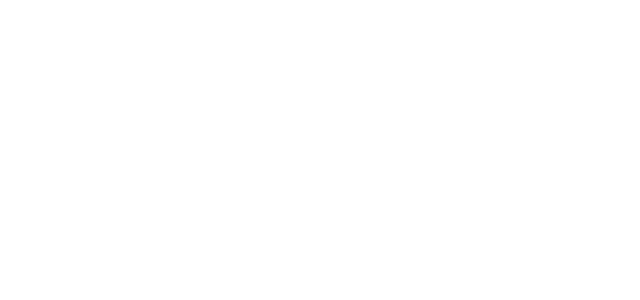
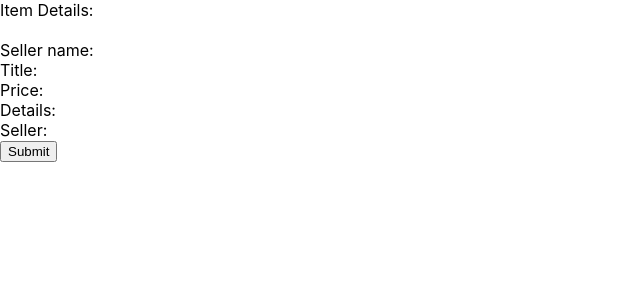
Before and after one commit to rmelisa/alibay-frontend, a React (Create React App) app: page /details/1 in a window 1280 px wide. Shown: the top 300 px of the page, without its empty margins (0-640 px from the left). Built offline with nearby package versions, Linux system fonts and the light colour scheme; no server answers.

Commit message:
some message

```diff
--- a/src/App.js
+++ b/src/App.js
@@ -1,6 +1,8 @@
 import React, { Component } from 'react';
 import './App.css';
 import Authentication from './Authentication.js'
+import Seller from './seller.js'
+import ItemDetails from './ItemDetails.js'
 import { connect } from 'react-redux'
 import { Route, BrowserRouter, Link } from 'react-router-dom'
 import Home from './Home.js'
@@ -29,14 +31,17 @@ class App extends Component {
 
   renderDetails(routerData) {
     let itemID = routerData.match.params.itemID;
-    return //to be coded
+   //to be coded
+   return (<ItemDetails endpoint={'/details'}/>)
   }
 
 
   renderAddItem(routerData) {
     return //to be coded
   }
-
+  renderSeller(){
+    return (<Seller endpoint={'/seller'}/>)
+}
 
 
   render() {
@@ -47,6 +52,7 @@ class App extends Component {
           <Route exact={true} path='/login/' render={this.renderLogin} />
           <Route exact={true} path='/signup/' render={this.renderSignup} />
           <Route exact={true} path='/addItem/' render={this.renderAddItem} />
+          <Route exact={true} path='/seller/' render={this.renderSeller}/>
           <Route exact={true} path= '/details/:itemID' render={this.renderDetails} />
         </div>
       </BrowserRouter>
--- a/src/Home.js
+++ b/src/Home.js
@@ -82,7 +82,7 @@ class Home extends Component {
                 <div className='mainContainer'>
                     <div className="dropdown">
                         <button className="dropbtn">Categories</button>
-                        <div class="dropdown-content">
+                        <div className="dropdown-content">
                         <div onClick={function () {
                                 this.setState({category: 'all'})
                                 this.getItems()
--- a/src/ItemDetails.js
+++ b/src/ItemDetails.js
@@ -1,47 +1,74 @@
 import React, { Component } from 'react';
 import './App.css';
 import { connect } from 'react-redux'
+import Seller from './seller.js'
+import { Route, BrowserRouter, Link } from 'react-router-dom'
 
-class ItemDetails extends Component{
-    constructor(props){
+
+
+class ItemDetails extends Component {
+    constructor(props) {
         super(props)
         this.state = {
+            item: {}
+        }
+    }
+    componentDidMount() {
 
+        let callBack = function (response) {
+            let parsed = JSON.parse(response)
+            this.setState({
+                item: parsed
+            })
         }
+        callBack = callBack.bind(this)
+        fetch('http://demo5206055.mockable.io/itemDetails', {
+            method: 'POST',
+            body: JSON.stringify({
+                itemID: this.props.itemID
+            })
+        }).then(function (x) {
+            return x.text()
+        }).then(callBack)
+    }
 
-    }
-    getItemDetails(){
-
-        let callBack = function(response){
-            let parsed = JSON.parsed(response)
+    getSellerDetail() {
+        let callBack = function (response) {
+            let parsed = JSON.parse(response)
             this.props.dispatch({
-                type: "setItemID",
+                type: "setSessionId",
                 id: parsed.id
             })
         }
         callBack = callBack.bind(this)
-        fetch('/getItemDetails',{
-            method: 'GET'
-        }).then(function(x){
+        fetch('/sellerDetail', {
+            method: 'GET',
+
+        }).then(function (x) {
             return x.text()
         }).then(callBack)
     }
 
-    render(){
-        return(<div className="flex-ItemDetails">
-        <div>Item Details:{this.getItemDetails}</div>
-        <div>
-            <img src={this.props.image}></img>
-            <div>Seller:{this.props.seller}</div>
-            {/* <div>Seller Reviews:{Reviews}</div> */}
-        </div>
-        <div>
-            <div>Title:{this.props.title}</div>
-            <div>Price:{this.props.price}</div>
-            <div>Details:{this.props.details}</div>
-            <input type="sumbit">Add to cart</input>
-        </div>
-        </div>)
+    render() {
+        return (
+            <div className="flex-ItemDetails">
+
+                <div>Item Details:</div>
+                <div>
+                    <img src={this.state.item.image}></img>
+                    <div>Seller name:<Link to={"/seller/"}></Link></div>
+                    {/* <div>Seller Reviews:{Reviews}</div> */}
+                </div>
+                <div>Title:{this.state.item.name}</div>
+                <div>Price:{this.state.item.price}</div>
+                <div>Details:{this.state.item.description}</div>
+                <div>Seller: {this.state.item.seller}</div>
+                <form>
+                    <div className="button">
+                        <input type="submit" />
+                    </div>
+                </form>
+            </div>)
     }
 }
 
--- a/src/seller.js
+++ b/src/seller.js
@@ -60,7 +60,7 @@ class Seller extends Component {
 
                 <input type="text" onChange={this.handleUsernameInput}></input>
                 <input type="textarea" onChange={this.handleReviewInput}></input>
-                <input type="submit"></input>
+                <input type="submit"/>
             </form>
         </div>)
     }
```
